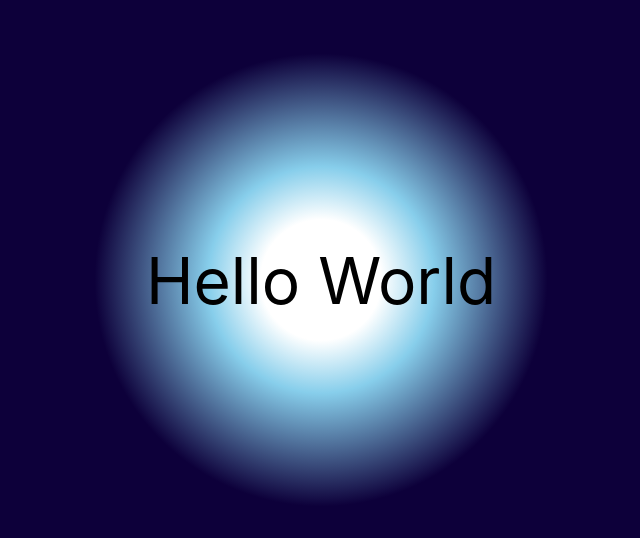
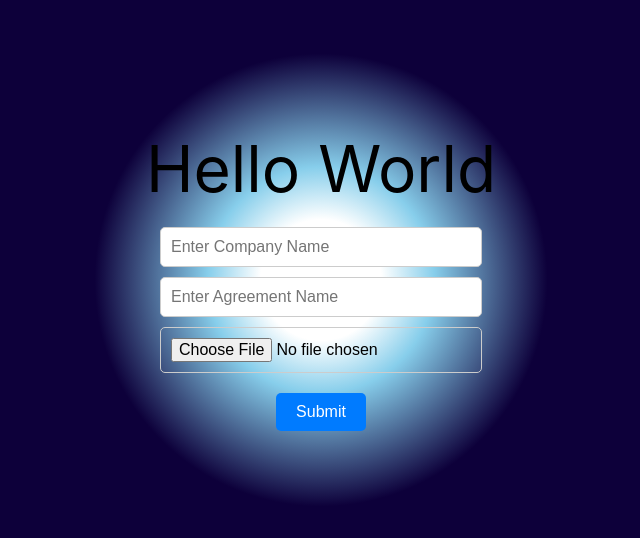
Before and after one commit to atharvacad/docusign-hack-project-front, a React (Create React App) app: page / in a window 1280 px wide. Shown: the part 120-658 px from the top of the page, without its empty margins (319-959 px from the left). Built offline with nearby package versions, Linux system fonts and the light colour scheme.

Commit message:
Initial Commit

```diff
--- a/src/HelloWorld.js
+++ b/src/HelloWorld.js
@@ -1,17 +1,19 @@
 import React, { useState, useEffect } from 'react';
 
 const HelloWorld = () => {
-  // State to store the font size and zoom level
+  // State to store font size, zoom level, and input field values
   const [fontSize, setFontSize] = useState('8vw');
   const [zoom, setZoom] = useState(1);
+  const [companyName, setCompanyName] = useState('');
+  const [agreementName, setAgreementName] = useState('');
+  const [pdfFile, setPdfFile] = useState(null);
 
-  // Update font size and background size based on window width and zoom level
+  // Dynamically adjust styles based on window size and zoom level
   useEffect(() => {
     const updateStyles = () => {
       const width = window.innerWidth;
       const currentZoom = window.devicePixelRatio;
 
-      // Dynamically adjust font size based on window width and zoom
       if (width <= 400) {
         setFontSize(`${12 * currentZoom}vw`);
       } else if (width <= 600) {
@@ -22,52 +24,111 @@ const HelloWorld = () => {
       setZoom(currentZoom);
     };
 
-    // Set initial font size on mount
     updateStyles();
-
-    // Add event listener to update font size and background size on window resize
     window.addEventListener('resize', updateStyles);
 
-    // Cleanup event listener on unmount
-    return () => {
-      window.removeEventListener('resize', updateStyles);
-    };
-  }, [zoom]);
+    return () => window.removeEventListener('resize', updateStyles);
+  }, []);
 
   // Handle zooming with mouse scroll
   const handleWheel = (event) => {
-    if (event.deltaY > 0) {
-      setZoom(prevZoom => Math.max(0.5, prevZoom - 0.1)); // Zoom out
-    } else {
-      setZoom(prevZoom => Math.min(2, prevZoom + 0.1)); // Zoom in
-    }
+    setZoom((prevZoom) =>
+      event.deltaY > 0
+        ? Math.max(0.5, prevZoom - 0.1) // Zoom out
+        : Math.min(2, prevZoom + 0.1) // Zoom in
+    );
   };
 
-  // Container styles with dynamic background size based on zoom level
+  // Handle PDF file upload
+  const handlePdfChange = (event) => {
+    setPdfFile(event.target.files[0]);
+  };
+
+  // Handle form submission
+  const handleSubmit = () => {
+    console.log('Company Name:', companyName);
+    console.log('Agreement Name:', agreementName);
+    console.log('Uploaded File:', pdfFile ? pdfFile.name : 'No file uploaded');
+    alert('Form submitted successfully!');
+  };
+
+  // Styles for container and elements
   const containerStyle = {
     display: 'flex',
+    flexDirection: 'column',
     justifyContent: 'center',
     alignItems: 'center',
-    height: '100vh', // Full viewport height
-    width: '100vw', // Full viewport width
-    background: `radial-gradient(circle, white 8%, skyblue ${15 * zoom}%,rgb(13, 0, 58) ${30 * zoom}%)`, // 3-layer gradient (white, light blue, dark blue)
-    margin: 0, // Remove margin
-    position: 'relative', // Relative positioning for the container
-    transition: 'background-size 0.2s ease', // Smooth transition for background size change
+    height: '100vh',
+    width: '100vw',
+    background: `radial-gradient(circle, white 8%, skyblue ${15 * zoom}%, rgb(13, 0, 58) ${30 * zoom}%)`,
+    margin: 0,
+    transition: 'background-size 0.2s ease',
   };
 
   const textStyle = {
-    color: 'black', // Text color
-    fontSize: fontSize, // Dynamic font size based on state
-    position: 'absolute', // Position text absolutely to center it
-    textAlign: 'center', // Center the text horizontally
-    whiteSpace: 'nowrap', // Prevent text from wrapping
-    transition: 'font-size 0.2s ease', // Smooth transition for resizing
+    color: 'black',
+    fontSize: fontSize,
+    textAlign: 'center',
+    whiteSpace: 'nowrap',
+    transition: 'font-size 0.2s ease',
+  };
+
+  const inputContainerStyle = {
+    display: 'flex',
+    flexDirection: 'column',
+    gap: '10px',
+    marginTop: '20px',
+    alignItems: 'center',
+  };
+
+  const inputStyle = {
+    padding: '10px',
+    fontSize: '16px',
+    borderRadius: '5px',
+    border: '1px solid #ccc',
+    width: '300px',
+  };
+
+  const buttonStyle = {
+    padding: '10px 20px',
+    fontSize: '16px',
+    backgroundColor: '#007BFF',
+    color: 'white',
+    border: 'none',
+    borderRadius: '5px',
+    cursor: 'pointer',
+    marginTop: '10px',
   };
 
   return (
     <div style={containerStyle} onWheel={handleWheel}>
       <span style={textStyle}>Hello World</span>
+      <div style={inputContainerStyle}>
+        <input
+          type="text"
+          placeholder="Enter Company Name"
+          value={companyName}
+          onChange={(e) => setCompanyName(e.target.value)}
+          style={inputStyle}
+        />
+        <input
+          type="text"
+          placeholder="Enter Agreement Name"
+          value={agreementName}
+          onChange={(e) => setAgreementName(e.target.value)}
+          style={inputStyle}
+        />
+        <input
+          type="file"
+          accept="application/pdf"
+          onChange={handlePdfChange}
+          style={inputStyle}
+        />
+        {pdfFile && <p>Uploaded File: {pdfFile.name}</p>}
+        <button style={buttonStyle} onClick={handleSubmit}>
+          Submit
+        </button>
+      </div>
     </div>
   );
 };
```
Also changed, not shown: package.json (+7 -7 lines), 2 other files (tests, documents, lock files or other folders).
